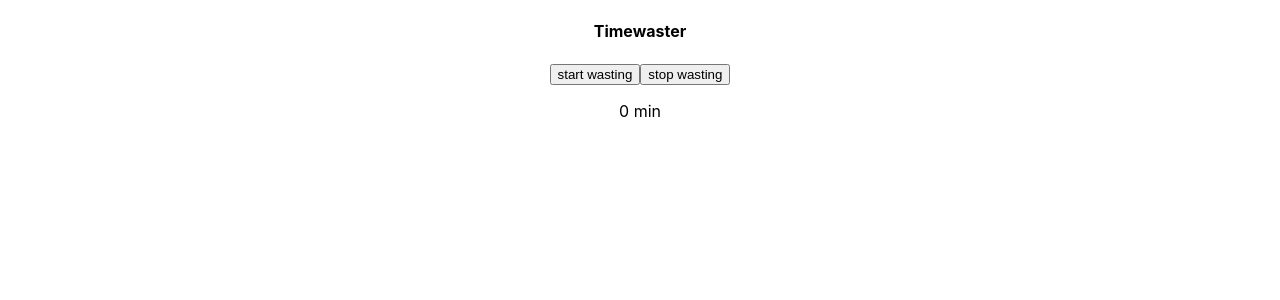
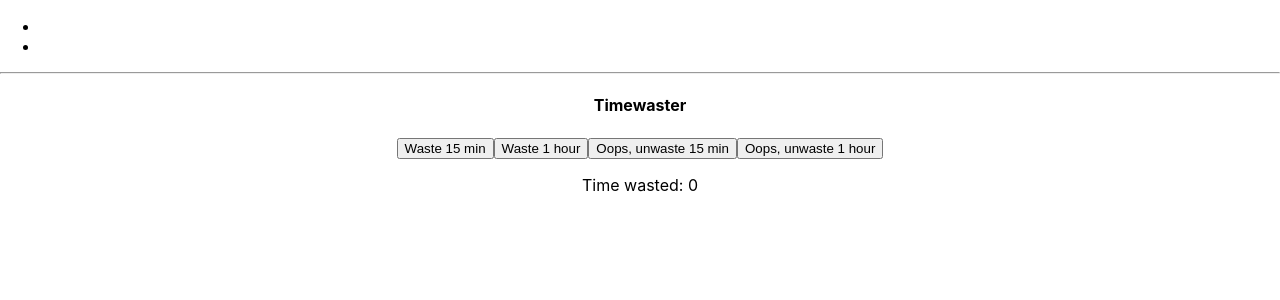
Before and after one commit to CodeSense1/time-waster, a React (Create React App) app: page /waste in a window 1280 px wide. Shown: the top 300 px of the page. Built offline with nearby package versions, Linux system fonts and the light colour scheme.

Commit message:
lisätty eka build

```diff
--- a/package.json
+++ b/package.json
@@ -8,6 +8,7 @@
     "@testing-library/user-event": "^7.2.1",
     "react": "^16.13.0",
     "react-dom": "^16.13.0",
+    "react-router-dom": "^5.1.2",
     "react-scripts": "3.4.0"
   },
   "scripts": {
--- a/src/App.js
+++ b/src/App.js
@@ -1,53 +1,44 @@
-import React, { useState } from 'react';
+import React from 'react';
 import './App.css';
+import WasteMeter from "./client"
+import Dashboard from "./dashboard"
+import {
+  BrowserRouter as Router,
+  Switch,
+  Route,
+  Link
+} from "react-router-dom";
 
 
 
 function App() {
 
-  const [waste, setWaste] = useState(0)
-  const [wasting, setWasting] = useState(false)
-
-
-  const handleClick = (e) => {
-    setWaste(waste + 10)
-    console.log(waste)
-  }
-
-  const handlenegative = (e) => {
-    setWaste(waste - 10)
-    console.log(waste)
-
-  }
-
-  const getwastedTime = (waste) => {
-    return waste
-  }
-
-  const startTimer = () => {
-    setWasting(true)
-  }
-
-  const stopTimer = () => {
-    setWasting(false)
-  }
-
-  setInterval(() => {
-    if (wasting) {
-      setWaste(waste + 1)
-    }
-  }, 1000)
 
   return (
+
     <div className="App">
+      <Router>
+        <div>
+          <ul>
+            <li><Link to="/waste" /></li>
+            <li><Link to="/dashboard" /></li>
+          </ul>
+        </div>
 
-      <h4>Timewaster</h4>
+        <hr />
 
-      <button onClick={startTimer}>start wasting</button>
-      <button onClick={stopTimer}>stop wasting</button>
-      <p>{waste} min</p>
+        <Switch>
+          <Route path="/waste">
+            <WasteMeter />
+          </Route>
+          <Route>
+            <Dashboard />
+          </Route>
+        </Switch>
+
+      </Router>
     </div>
-  );
+  )
 }
 
 export default App;
--- /dev/null
+++ b/src/Waste.js
@@ -0,0 +1,15 @@
+import React from 'react'
+
+const Waste = (props) => {
+    if (props.waste > 59) {
+        let hours = Math.floor(props.waste / 60)
+        let minutes = props.waste - hours * 60
+
+        return <p>Time wasted: {hours}:{minutes}</p>
+
+    } else {
+        return <p>Time wasted: {props.waste}</p>
+    }
+}
+
+export default Waste;
--- /dev/null
+++ b/src/client.css
@@ -0,0 +1,5 @@
+
+
+.Wastemeter {
+    text-align: center;
+}
--- /dev/null
+++ b/src/client.js
@@ -0,0 +1,30 @@
+import React, { useState } from 'react'
+import './client.css'
+import Waste from './Waste'
+
+const WasteMeter = (props) => {
+    const [waste, setWaste] = useState(0)
+
+
+    const handleClick = (e) => {
+        setWaste(waste + parseInt(e.target.id))
+
+    }
+
+    return (
+        <div className="Wastemeter">
+
+            <h4>Timewaster</h4>
+
+            <button id="15" onClick={handleClick}>Waste 15 min</button>
+            <button id="60" onClick={handleClick}>Waste 1 hour</button>
+            <button id="-15" onClick={handleClick}>Oops, unwaste 15 min</button>
+            <button id="-60" onClick={handleClick}>Oops, unwaste 1 hour</button>
+
+            <Waste waste={waste} />
+        </div>
+    );
+}
+
+
+export default WasteMeter;
--- /dev/null
+++ b/src/dashboard.js
@@ -0,0 +1,10 @@
+import React from 'react'
+
+const Dashboard = (props) => {
+
+    return (
+        <h2>Dashboard</h2>
+    )
+}
+
+export default Dashboard;
```
Also changed, not shown: 1 other file (tests, documents, lock files or other folders).
